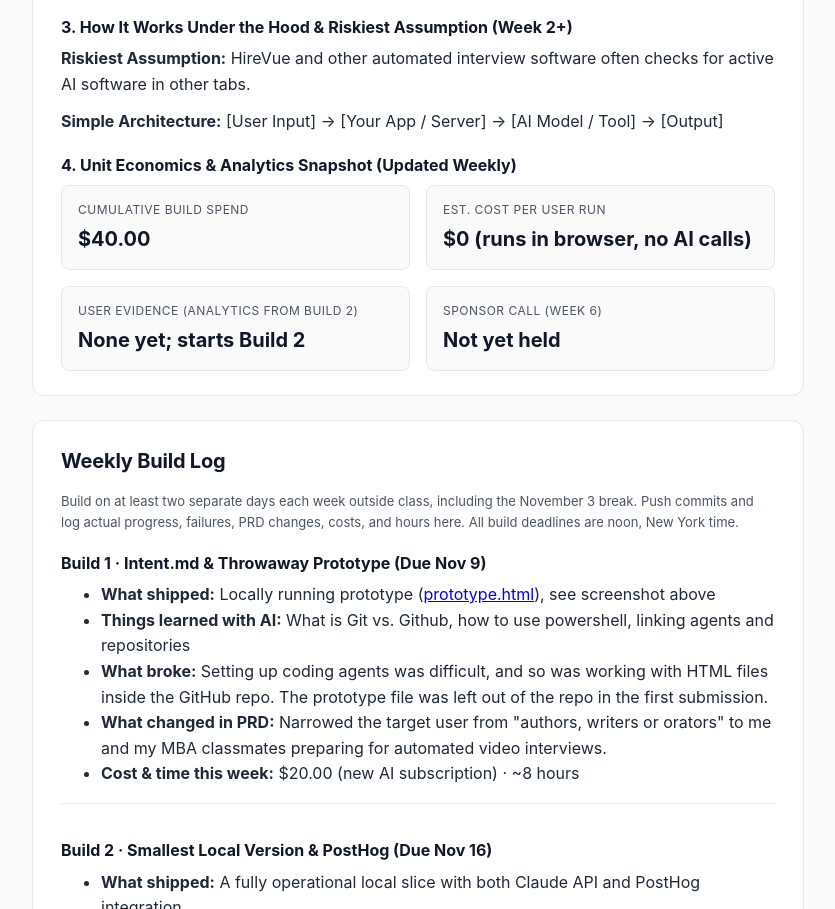
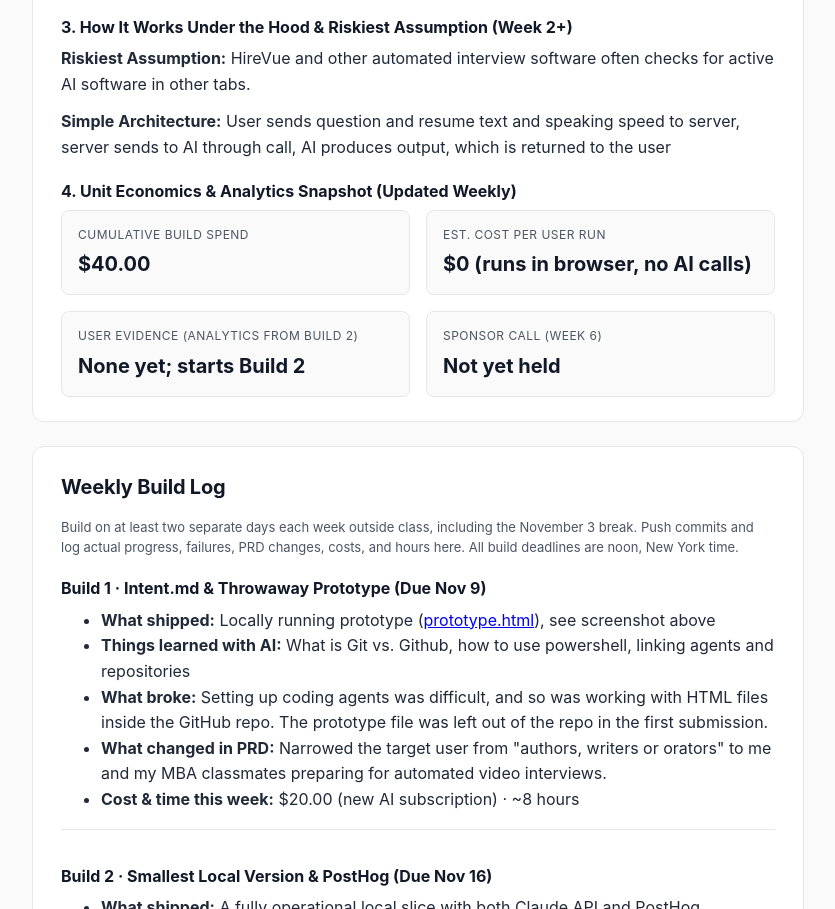
Before and after one commit to building-with-ai-f26/jtw394-sandbox, a website: page docs/index.html in a window 1280 px wide. Shown: the part 1447-2356 px from the top of the page, without its empty margins (222-1057 px from the left). Drawn offline with Linux system fonts and the light colour scheme.

Commit message:
Update index.html

```diff
--- a/docs/index.html
+++ b/docs/index.html
@@ -189,7 +189,7 @@
 
       <h3>3. How It Works Under the Hood & Riskiest Assumption (Week 2+)</h3>
       <p><strong>Riskiest Assumption:</strong> HireVue and other automated interview software often checks for active AI software in other tabs.</p>
-      <p><strong>Simple Architecture:</strong> [User Input] → [Your App / Server] → [AI Model / Tool] → [Output]</p>
+      <p><strong>Simple Architecture:</strong> User sends question and resume text and speaking speed to server, server sends to AI through call, AI produces output, which is returned to the user</p>
 
       <h3>4. Unit Economics & Analytics Snapshot (Updated Weekly)</h3>
       <div class="grid-2">
```
